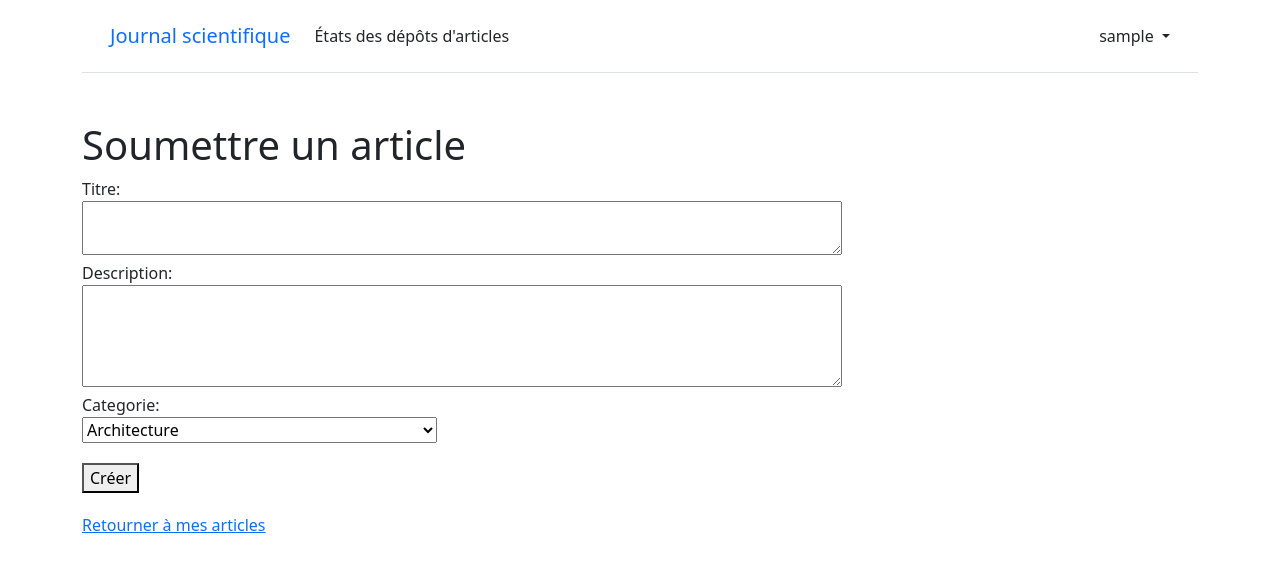
After one commit to BuiTTm/SystemeGestionArticleJournal, a Django app: page /articles/new in a window 1280 px wide. The commit adds this page. Shown: the top 572 px of the page. Run offline with Django 4.2, Linux system fonts and the light colour scheme; the visitor is signed in with stand-in values (Sample User, id 1).

Commit message:
feat: create a new article

```diff
--- a/SystemeGestionArticleJournal/urls.py
+++ b/SystemeGestionArticleJournal/urls.py
@@ -29,4 +29,5 @@ urlpatterns = [
 
     # Articles
     path('articles', views.articles, name='articles'),
+    path('articles/new', views.articles_new, name='articles_new'),
 ]
--- a/soumissionArticle/templates/articles/list.html
+++ b/soumissionArticle/templates/articles/list.html
@@ -15,6 +15,7 @@
     {% else %}
     <p>Désolé, vous n'avez pas encore d'article dans votre compte.</p>
     {% endif %}
+    <a href="{% url 'articles_new' %}">Soumettre un article</a>
 </div>
 
 {% endblock %}
--- /dev/null
+++ b/soumissionArticle/templates/articles/new.html
@@ -0,0 +1,34 @@
+<!doctype html>
+
+{% extends "journal/base.html" %}
+
+{% block content %}
+
+<style>
+    .articles-new-form {
+        margin-bottom: 20px;
+    }
+
+    .articles-new-form label {
+        display: block;
+    }
+
+    .articles-new-form button {
+        margin-top: 20px;
+        display: block;
+    }
+</style>
+
+<div class="mt-5">
+    <h1>Soumettre un article</h1>
+
+    <form method="post" class="articles-new-form">
+        {% csrf_token %}
+        {{ formset }}
+        <button type="submit">Créer</button>
+    </form>
+
+    <a href="{% url 'articles' %}">Retourner à mes articles</a>
+</div>
+
+{% endblock %}
--- a/soumissionArticle/views.py
+++ b/soumissionArticle/views.py
@@ -1,5 +1,6 @@
 from http.client import HTTPResponse
 from django.shortcuts import render
+from django.forms import modelform_factory, Textarea
 from .models import Article, ArticleAuteur
 
 def home(request):
@@ -16,10 +17,26 @@ def articles(request):
                 'articles': articles,
             }
             return render(request, 'articles/list.html', context)
-        else:
-            if request.POST['title']:
-                return render(request, 'journal/home.html')
-            else:
-                return render(request, 'journal/home.html')
     else:
         return HTTPResponse('Unauthorized', status=401)
+
+def articles_new(request):
+    if request.user.is_authenticated:
+        ArticleFormSet = modelform_factory(
+            Article, fields=('titre', 'description', 'categorie'),
+            widgets={'titre': Textarea(attrs={'cols': 80, 'rows': 2}), 'description': Textarea(attrs={'cols': 80, 'rows': 4})})
+        if request.method == 'POST':
+            formset = ArticleFormSet(request.POST)
+            if formset.is_valid():
+                new_article = formset.save(commit=False)
+                article_auteur = ArticleAuteur(auteur_principal_id=request.user.id)
+                article_auteur.save()
+
+                new_article.auteur_id = article_auteur.id
+                formset.save()
+                # do something.
+        else:
+            formset = ArticleFormSet()
+        return render(request, 'articles/new.html', {'formset': formset})
+    else:
+        return HTTPResponse('Unauthorized', status=401)
```
